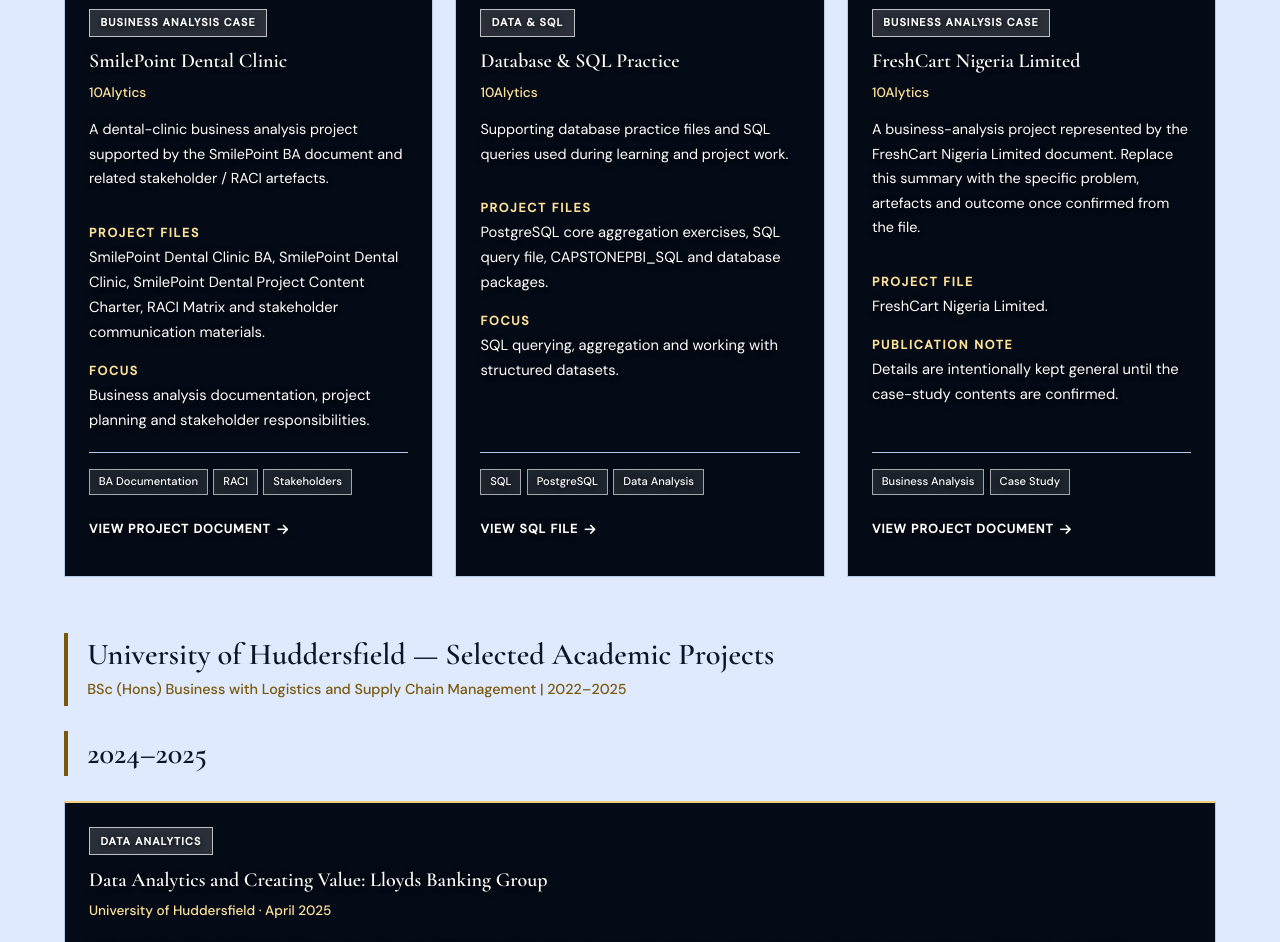
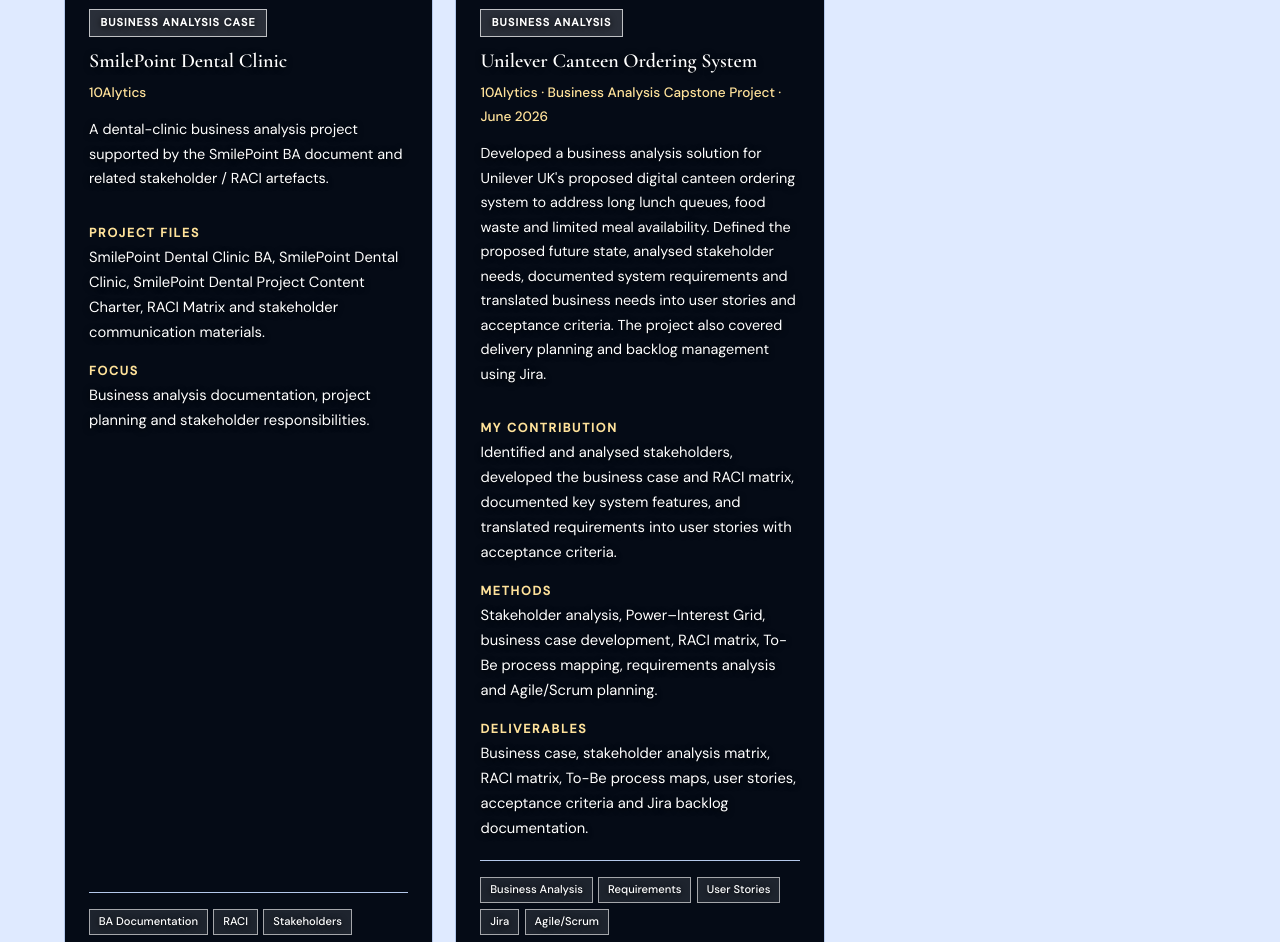
Before and after one commit to BA-olufunmi/My-Portfolio, a plain HTML site: page index.html in a window 1280 px wide. Shown: the part 4622-5564 px from the top of the page. Drawn offline with nearby package versions, Linux system fonts and the light colour scheme.

Commit message:
Update index.html

```diff
--- a/index.html
+++ b/index.html
@@ -745,7 +745,7 @@
       </dl>
       <div class="project-card-bottom">
         <div class="project-tech"><span class="tech-dot">Excel</span><span class="tech-dot">Pivot Tables</span><span class="tech-dot">Dashboard</span></div>
-        <a class="project-link" href="assets/documents/10analytics/GreenLeaf_Capstone_Project_Pivot_Table_and_Dashboard.xlsx" target="_blank" rel="noopener noreferrer">View Dashboard File <i class="fa fa-arrow-right" aria-hidden="true"></i></a>
+        <a class="project-link" href="https://drive.google.com/drive/folders/1bWjDA1HvceuOpKiH-oAmfIYeqtBZgLfQ" target="_blank" rel="noopener noreferrer">View Dashboard File <i class="fa fa-arrow-right" aria-hidden="true"></i></a>
       </div>
     </article>
     <article class="project-card fade-up">
@@ -759,7 +759,7 @@
       </dl>
       <div class="project-card-bottom">
         <div class="project-tech"><span class="tech-dot">BRD</span><span class="tech-dot">SQL</span><span class="tech-dot">Business Analysis</span></div>
-        <a class="project-link" href="assets/documents/10analytics/BRD_Template_10Alytics_Project_Zenith.docx" target="_blank" rel="noopener noreferrer">View Project Document <i class="fa fa-arrow-right" aria-hidden="true"></i></a>
+        <a class="project-link" href="https://drive.google.com/drive/folders/1sHFhj84PX84cgbaGusGgJ0VZEOL49ycn" target="_blank" rel="noopener noreferrer">View Project Document <i class="fa fa-arrow-right" aria-hidden="true"></i></a>
       </div>
     </article>
     <article class="project-card fade-up">
@@ -773,7 +773,7 @@
       </dl>
       <div class="project-card-bottom">
         <div class="project-tech"><span class="tech-dot">Case Study</span><span class="tech-dot">Database</span></div>
-        <a class="project-link" href="assets/documents/10analytics/Maple_Gate_Bank_Case_Study.docx" target="_blank" rel="noopener noreferrer">View Case Study <i class="fa fa-arrow-right" aria-hidden="true"></i></a>
+        <a class="project-link" href="https://drive.google.com/drive/folders/1YQCMI1SyaqQrJrpFkJskq9NIW9PE75JJ" target="_blank" rel="noopener noreferrer">View Case Study <i class="fa fa-arrow-right" aria-hidden="true"></i></a>
       </div>
     </article>
     <article class="project-card fade-up">
@@ -787,37 +787,59 @@
       </dl>
       <div class="project-card-bottom">
         <div class="project-tech"><span class="tech-dot">BA Documentation</span><span class="tech-dot">RACI</span><span class="tech-dot">Stakeholders</span></div>
-        <a class="project-link" href="assets/documents/10analytics/SmilePoint_Dental_Clinic_BA.docx" target="_blank" rel="noopener noreferrer">View Project Document <i class="fa fa-arrow-right" aria-hidden="true"></i></a>
+        <a class="project-link" href="https://drive.google.com/drive/folders/1f59cCdyFa2jJmzFOesTnwSrRnnkTkS75" target="_blank" rel="noopener noreferrer">View Project Document <i class="fa fa-arrow-right" aria-hidden="true"></i></a>
       </div>
     </article>
+
 <article class="project-card fade-up">
-      <div class="project-meta"><span class="project-badge">Data &amp; SQL</span></div>
-      <h4 class="project-title">Database &amp; SQL Practice</h4>
-      <p class="project-org">10Alytics</p>
-      <p class="project-desc">Supporting database practice files and SQL queries used during learning and project work.</p>
+  <div class="project-meta">
+    <span class="project-badge">Business Analysis</span>
+  </div>
+
+  <h4 class="project-title">Unilever Canteen Ordering System</h4>
+  <p class="project-org">10Alytics · Business Analysis Capstone Project · June 2026</p>
+
+  <p class="project-desc">
+    Developed a business analysis solution for Unilever UK's proposed digital
+    canteen ordering system to address long lunch queues, food waste and limited
+    meal availability. Defined the proposed future state, analysed stakeholder
+    needs, documented system requirements and translated business needs into
+    user stories and acceptance criteria. The project also covered delivery
+    planning and backlog management using Jira.
+  </p>
+
   <dl class="project-facts">
-        <dt>Project files</dt><dd>PostgreSQL core aggregation exercises, SQL query file, CAPSTONEPBI_SQL and database packages.</dd>
-        <dt>Focus</dt><dd>SQL querying, aggregation and working with structured datasets.</dd>
+    <dt>My contribution</dt>
+    <dd>Identified and analysed stakeholders, developed the business case and RACI matrix, documented key system features, and translated requirements into user stories with acceptance criteria.</dd>
+
+    <dt>Methods</dt>
+    <dd>Stakeholder analysis, Power–Interest Grid, business case development, RACI matrix, To-Be process mapping, requirements analysis and Agile/Scrum planning.</dd>
+
+    <dt>Deliverables</dt>
+    <dd>Business case, stakeholder analysis matrix, RACI matrix, To-Be process maps, user stories, acceptance criteria and Jira backlog documentation.</dd>
   </dl>
+
   <div class="project-card-bottom">
-        <div class="project-tech"><span class="tech-dot">SQL</span><span class="tech-dot">PostgreSQL</span><span class="tech-dot">Data Analysis</span></div>
-        <a class="project-link" href="assets/documents/10analytics/sql_query.sql" target="_blank" rel="noopener noreferrer">View SQL File <i class="fa fa-arrow-right" aria-hidden="true"></i></a>
+    <div class="project-tech">
+      <span class="tech-dot">Business Analysis</span>
+      <span class="tech-dot">Requirements</span>
+      <span class="tech-dot">User Stories</span>
+      <span class="tech-dot">Jira</span>
+      <span class="tech-dot">Agile/Scrum</span>
+    </div>
+
+    <a
+      class="project-link"
+      href="assets/documents/10analytics/Unilever_Canteen_Ordering_System.pdf"
+      target="_blank"
+      rel="noopener noreferrer"
+    >
+      View Project Report
+      <i class="fa fa-arrow-right" aria-hidden="true"></i>
+    </a>
   </div>
 </article>
-    <article class="project-card fade-up">
-      <div class="project-meta"><span class="project-badge">Business Analysis Case</span></div>
-      <h4 class="project-title">FreshCart Nigeria Limited</h4>
-      <p class="project-org">10Alytics</p>
-      <p class="project-desc">A business-analysis project represented by the FreshCart Nigeria Limited document. Replace this summary with the specific problem, artefacts and outcome once confirmed from the file.</p>
-      <dl class="project-facts">
-        <dt>Project file</dt><dd>FreshCart Nigeria Limited.</dd>
-        <dt>Publication note</dt><dd>Details are intentionally kept general until the case-study contents are confirmed.</dd>
-      </dl>
-      <div class="project-card-bottom">
-        <div class="project-tech"><span class="tech-dot">Business Analysis</span><span class="tech-dot">Case Study</span></div>
-        <a class="project-link" href="assets/documents/10analytics/FreshCart_Nigeria_Limited.docx" target="_blank" rel="noopener noreferrer">View Project Document <i class="fa fa-arrow-right" aria-hidden="true"></i></a>
-      </div>
-    </article>
+
   </div>
 </div>
 
```
Lines whose indentation alone changed are shown as unchanged.
